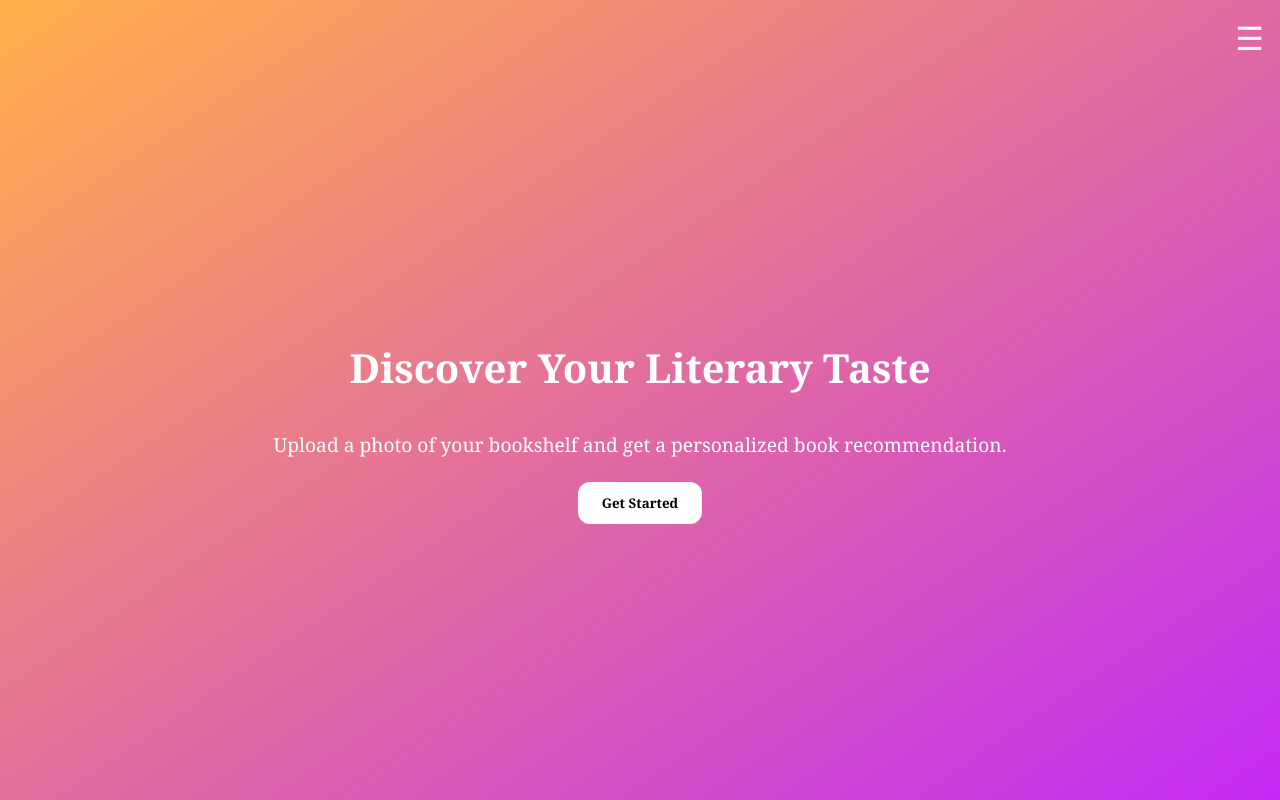
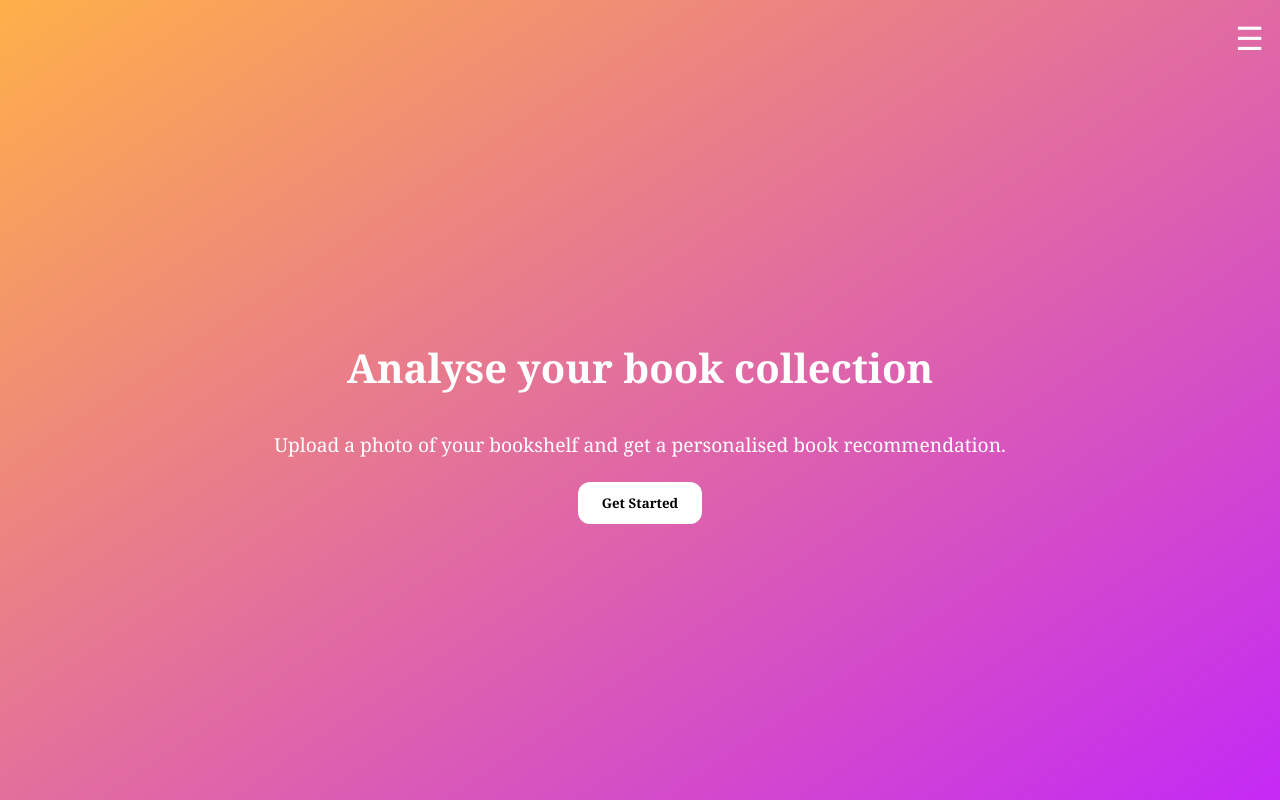
Before and after one commit to james-hughes1/rate-my-bookshelf-frontend, a React (Vite) app: page / in a window 1280 px wide. Shown: the top 800 px of the page. Built offline with nearby package versions, Linux system fonts and the light colour scheme; no server answers.

Commit message:
Change: Text changes.

```diff
--- a/src/components/Hero.tsx
+++ b/src/components/Hero.tsx
@@ -8,9 +8,9 @@ interface HeroProps {
 const Hero: React.FC<HeroProps> = ({ onScrollToUpload }) => {
     return (
         <section className={styles.heroSection}>
-            <h1 className={styles.heroTitle}>Discover Your Literary Taste</h1>
+            <h1 className={styles.heroTitle}>Analyse your book collection</h1>
             <p className={styles.heroSubtitle}>
-                Upload a photo of your bookshelf and get a personalized book recommendation.
+                Upload a photo of your bookshelf and get a personalised book recommendation.
             </p>
             <button className={styles.heroButton} onClick={onScrollToUpload}>
                 Get Started
--- a/src/components/PhotoUpload.tsx
+++ b/src/components/PhotoUpload.tsx
@@ -82,7 +82,7 @@ const PhotoUpload: React.FC<PhotoUploadProps> = ({ onFileSelected, onAnalyze })
                         </button>
 
                         <button type="button" className={styles.analyzeBtn} onClick={handleAnalyzeClick}>
-                            Analyze My Bookshelf
+                            Analyse My Bookshelf
                         </button>
                     </div>
                 )}
```
